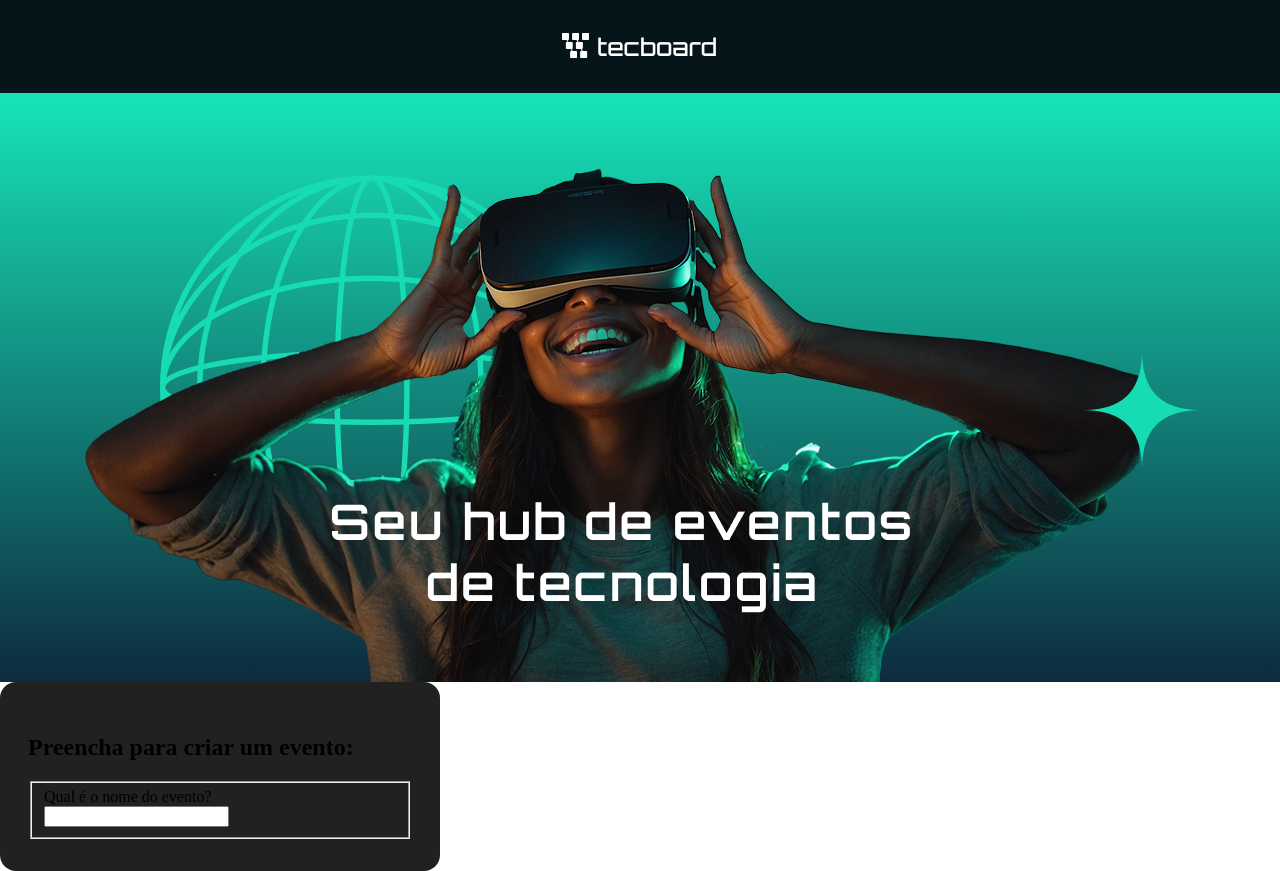
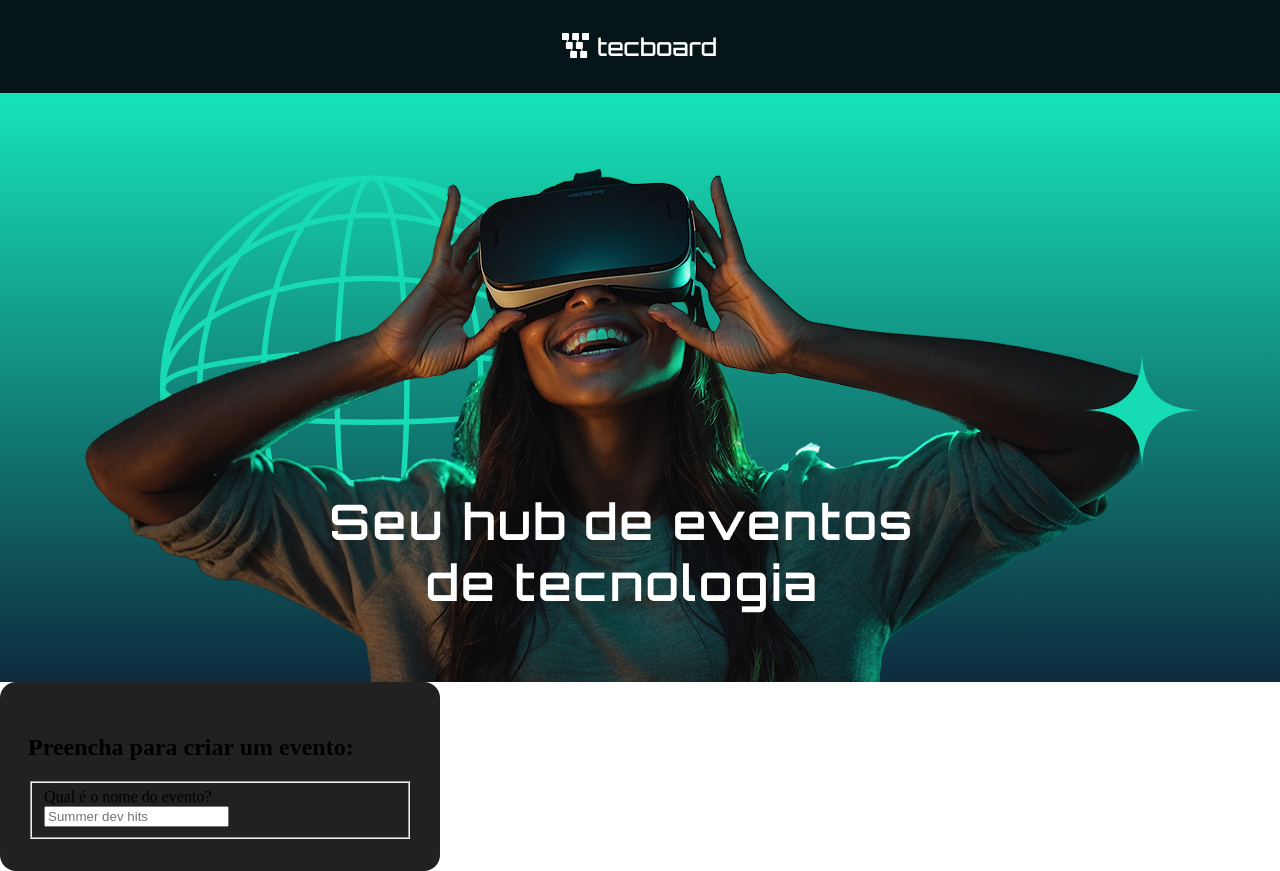
Before and after one commit to MilenaAmaral/tecboard-react, a React (Vite) app: page / in a window 1280 px wide. Built offline with nearby package versions, Linux system fonts and the light colour scheme.

Commit message:
Adiciona componente TituloDoFormulario

```diff
--- a/src/App.jsx
+++ b/src/App.jsx
@@ -1,13 +1,19 @@
 import './App.css'
+
+function TituloDoFormulario (props) {
+  return(
+    <h2>{props.children}</h2>
+  )
+}
 
 function FormularioDeEvento () {
 
   return(
     <form className="form-evento">
-      <h2>Preencha para criar um evento:</h2>
+      <TituloDoFormulario >Preencha para criar um evento:</TituloDoFormulario>
       <fieldset>
         <label htmlFor="nome">Qual é o nome do evento?</label>
-        <input type="text" id="nome"/>
+        <input type="text" id="nome" placeholder="Summer dev hits"/>
       </fieldset>
       </form>
   )
```
